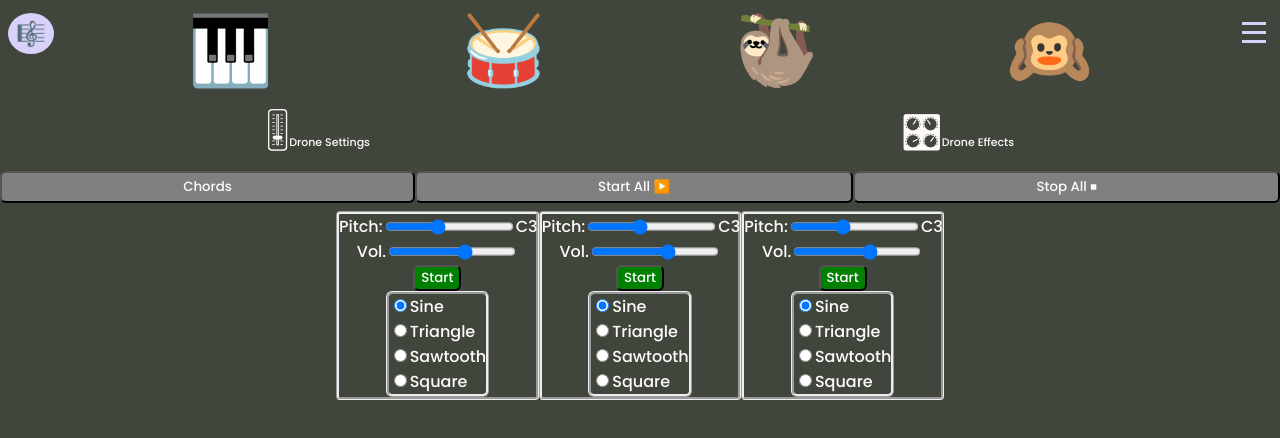
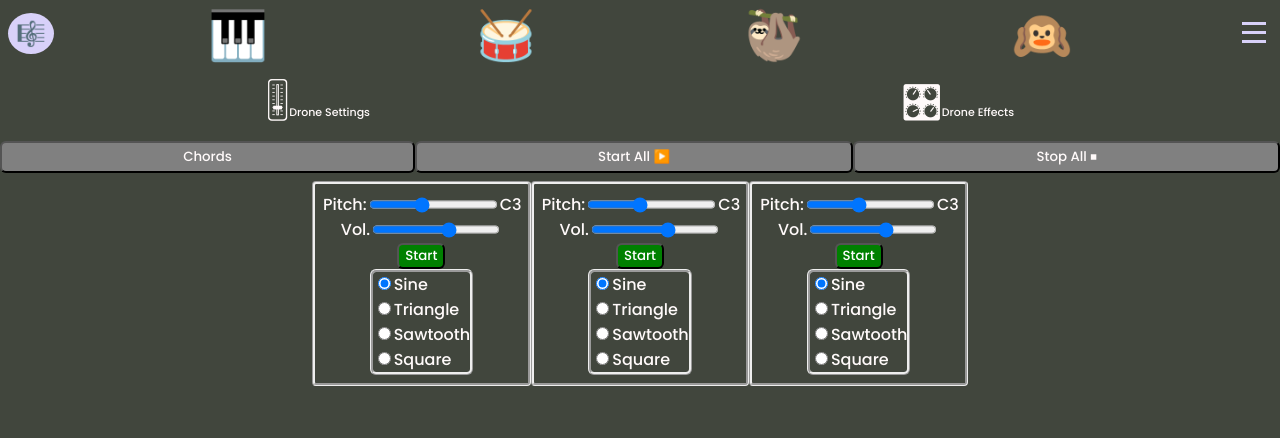
Before and after one commit to HatAndBread/One-Hand-Band, a React (Create React App) app: page /instrument/drone in a window 1280 px wide. Shown: the top 438 px of the page. Built offline with nearby package versions, Linux system fonts and the light colour scheme; a web font is replaced by a local one.

Commit message:
link highlight

```diff
--- a/src/Components/Nav/Hamburger.js
+++ b/src/Components/Nav/Hamburger.js
@@ -12,10 +12,12 @@ export default function Hamburger() {
     }
   };
   return (
-    <div onClick={hamburgerClick}>
-      <div className="slice"></div>
-      <div className="slice"></div>
-      <div className="slice"></div>
+    <div>
+      <div className="hamburger" onClick={hamburgerClick}>
+        <div className="slice"></div>
+        <div className="slice"></div>
+        <div className="slice"></div>
+      </div>
     </div>
   );
 }
--- a/src/Pages/Instruments.js
+++ b/src/Pages/Instruments.js
@@ -1,16 +1,62 @@
 import { Link, Route } from 'react-router-dom';
+import { useContext, useState } from 'react';
+import { Context } from '../App';
 import InstrumentTemplate from '../Components/Instruments/InstrumentTemplate';
 import '../Styles/Components/Instruments.css';
 
+const onStyle = { boxShadow: '0 0 10px 5px #9d8df1', borderRadius: '50%', paddingLeft: '10px', paddingRight: '10px' };
 export default function Instruments() {
+  const [keyboardStyle, setKeyboardStyle] = useState(undefined);
+  const [percStyle, setPercStyle] = useState(undefined);
+  const [droneStyle, setDroneStyle] = useState(undefined);
+  const [noiseStyle, setNoiseStyle] = useState(undefined);
+  const myInstrument = useContext(Context).myInstrument;
+  const highlight = (e) => {
+    switch (e.target.innerText) {
+      case '🎹':
+        setKeyboardStyle(onStyle);
+        setPercStyle(null);
+        setDroneStyle(null);
+        setNoiseStyle(null);
+        break;
+      case '🥁':
+        setPercStyle(onStyle);
+        setKeyboardStyle(null);
+        setDroneStyle(null);
+        setNoiseStyle(null);
+        break;
+      case '🦥':
+        setDroneStyle(onStyle);
+        setPercStyle(null);
+        setKeyboardStyle(null);
+        setNoiseStyle(null);
+        break;
+      case '🙉':
+        setNoiseStyle(onStyle);
+        setPercStyle(null);
+        setDroneStyle(null);
+        setKeyboardStyle(null);
+        break;
+      default:
+        console.log('hi');
+    }
+  };
   return (
     <div>
       <div>
         <div className="instrument-links">
-          <Link to="/instrument/keyboard">🎹</Link>
-          <Link to="/instrument/percussion">🥁</Link>
-          <Link to="/instrument/drone">🦥</Link>
-          <Link to="/instrument/noise">🙉</Link>
+          <Link to="/instrument/keyboard" onClick={highlight} style={keyboardStyle}>
+            🎹
+          </Link>
+          <Link to="/instrument/percussion" onClick={highlight} style={percStyle}>
+            🥁
+          </Link>
+          <Link to="/instrument/drone" onClick={highlight} style={droneStyle}>
+            🦥
+          </Link>
+          <Link to="/instrument/noise" onClick={highlight} style={noiseStyle}>
+            🙉
+          </Link>
         </div>
         <Route path="/instrument/noise">
           <InstrumentTemplate instrument={'noise'} />
--- a/src/Styles/Components/Drone.css
+++ b/src/Styles/Components/Drone.css
@@ -11,6 +11,7 @@
   align-items: center;
   border-radius: 4px;
   border-style: groove;
+  padding: 8px;
 }
 
 .drone-top-btns {
--- a/src/Styles/Components/Instruments.css
+++ b/src/Styles/Components/Instruments.css
@@ -5,5 +5,5 @@
 }
 
 .instrument-links a {
-  font-size: 68px;
+  font-size: 48px;
 }
--- a/src/Styles/Components/Nav.css
+++ b/src/Styles/Components/Nav.css
@@ -22,6 +22,11 @@ nav {
   font-size: 24px;
   background-color: #d8d1f9;
   padding: 4px 8px 4px 8px;
+}
+
+.hamburger {
+  cursor: pointer;
+  pointer-events: initial;
 }
 
 .slice {
--- a/src/Styles/Pages/Home.css
+++ b/src/Styles/Pages/Home.css
@@ -14,6 +14,7 @@
 
 h1 {
   font-family: 'Hachi Maru Pop', cursive;
+  font-size: 7vw;
 }
 
 .home-btn {
@@ -22,6 +23,7 @@ h1 {
   color: snow;
   padding: 16px 8px 16px 8px;
   border-radius: 6px;
+  cursor: pointer;
 }
 
 .home-button-container {
```
Also changed, not shown: 1 other file (tests, documents, lock files or other folders).
